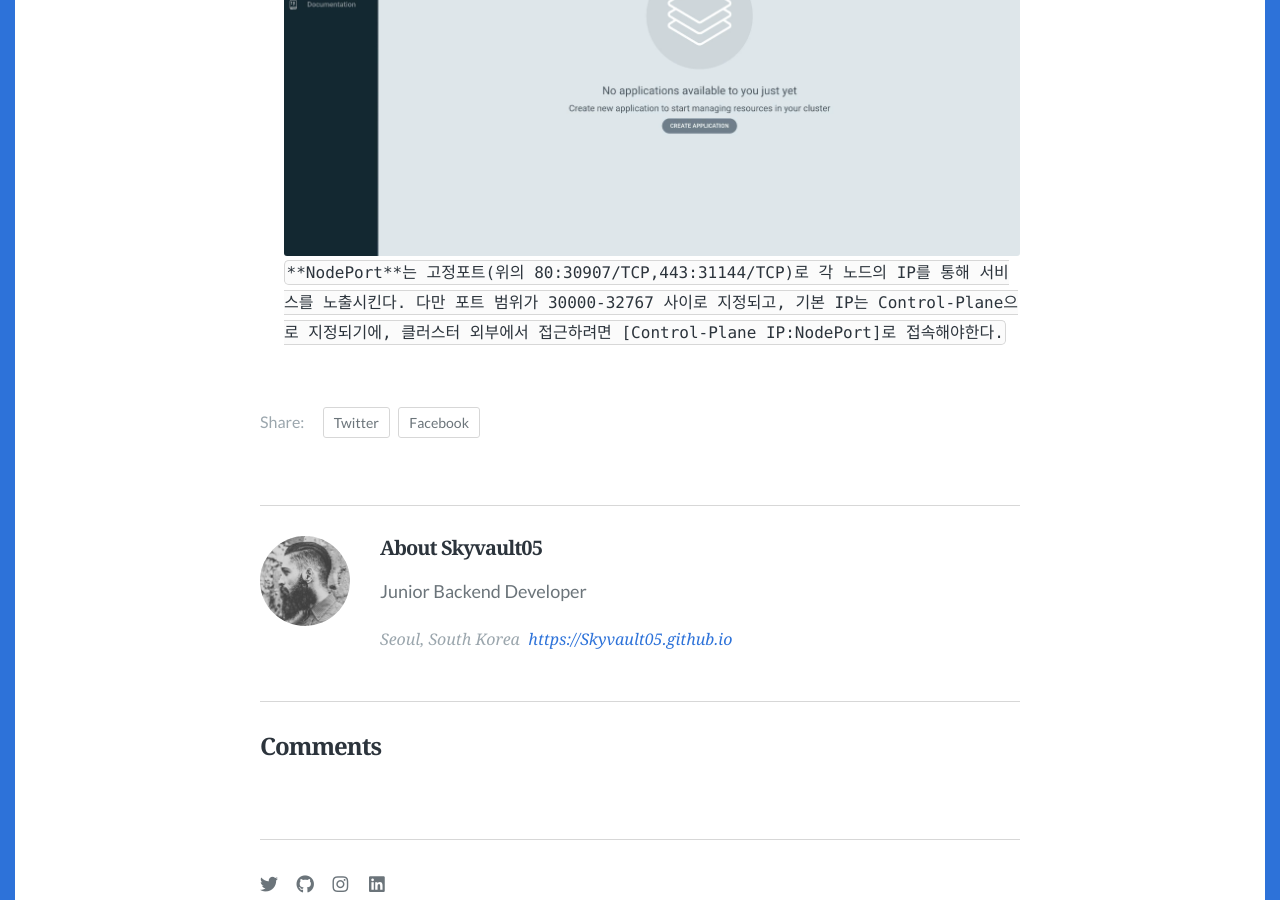
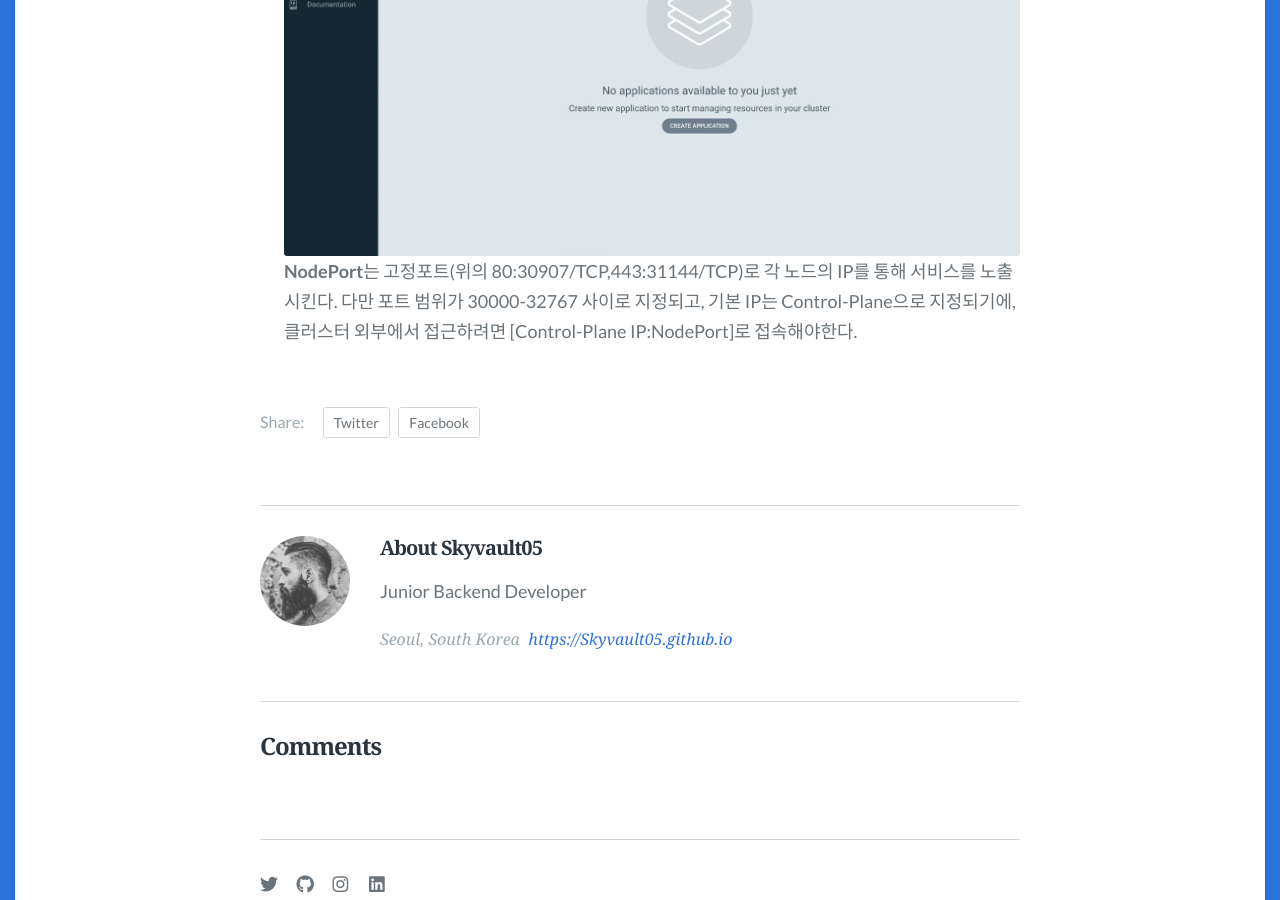
Before and after one commit to skyvault05/skyvault05.github.io, a Jekyll site: the page built from _posts/2024-03-13-Skyvault05-install_argocd.md, in a window 1280 px wide and 900 px high, scrolled down 3473 px. Built offline with Jekyll 4.4.1, drawn with Linux system fonts in a browser that asks for light colours; some web fonts are replaced; comment, search, counter and statistics services are not loaded.

```diff
--- a/_posts/2024-03-13-Skyvault05-install_argocd.md
+++ b/_posts/2024-03-13-Skyvault05-install_argocd.md
@@ -97,4 +97,4 @@ Menifest를 통해 설치할 계획이며 Service는 NodePort Type을 사용해
    이후 이상이 없으면 argocd-server의 포트(현재 30907)로 접속이 된다.
 
    ![image-20240313213122441](images\image-20240313213122441.png)
-   `**NodePort**는 고정포트(위의 80:30907/TCP,443:31144/TCP)로 각 노드의 IP를 통해 서비스를 노출시킨다. 다만 포트 범위가 30000-32767 사이로 지정되고, 기본 IP는 Control-Plane으로 지정되기에, 클러스터 외부에서 접근하려면 [Control-Plane IP:NodePort]로 접속해야한다.`
+   **NodePort**는 고정포트(위의 80:30907/TCP,443:31144/TCP)로 각 노드의 IP를 통해 서비스를 노출시킨다. 다만 포트 범위가 30000-32767 사이로 지정되고, 기본 IP는 Control-Plane으로 지정되기에, 클러스터 외부에서 접근하려면 [Control-Plane IP:NodePort]로 접속해야한다.
```
